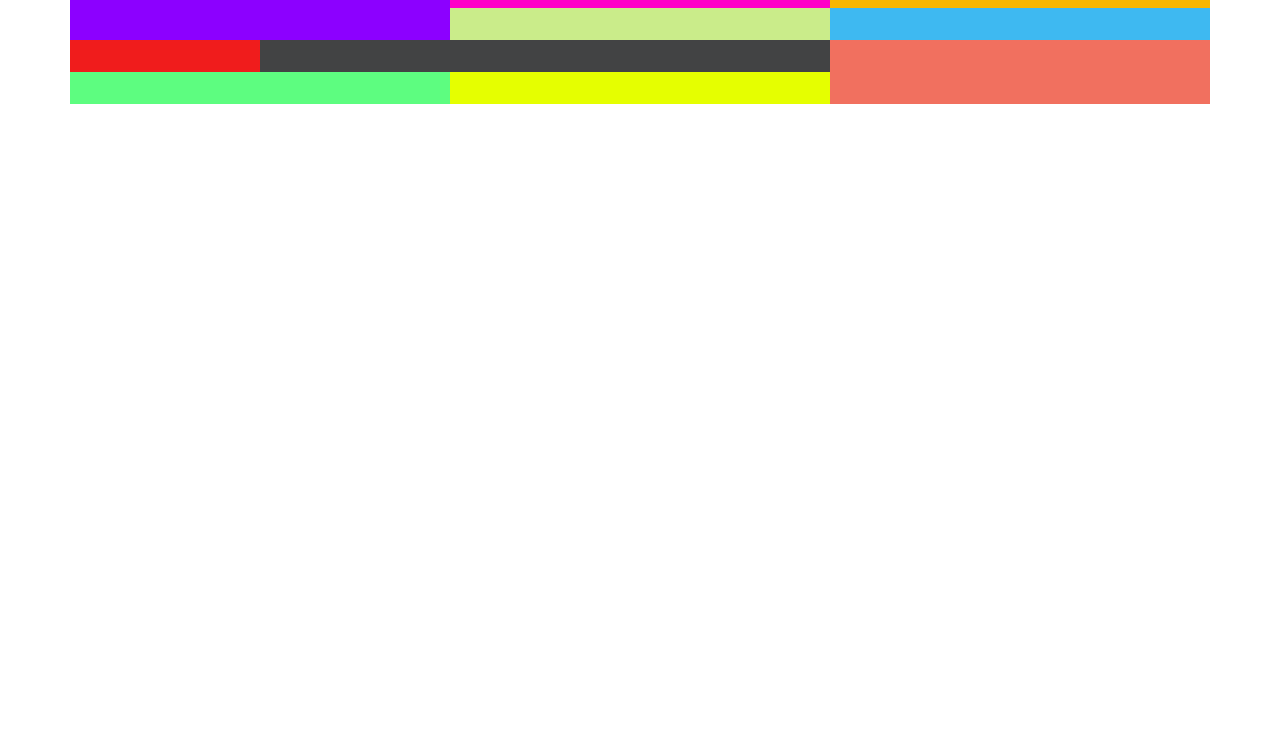
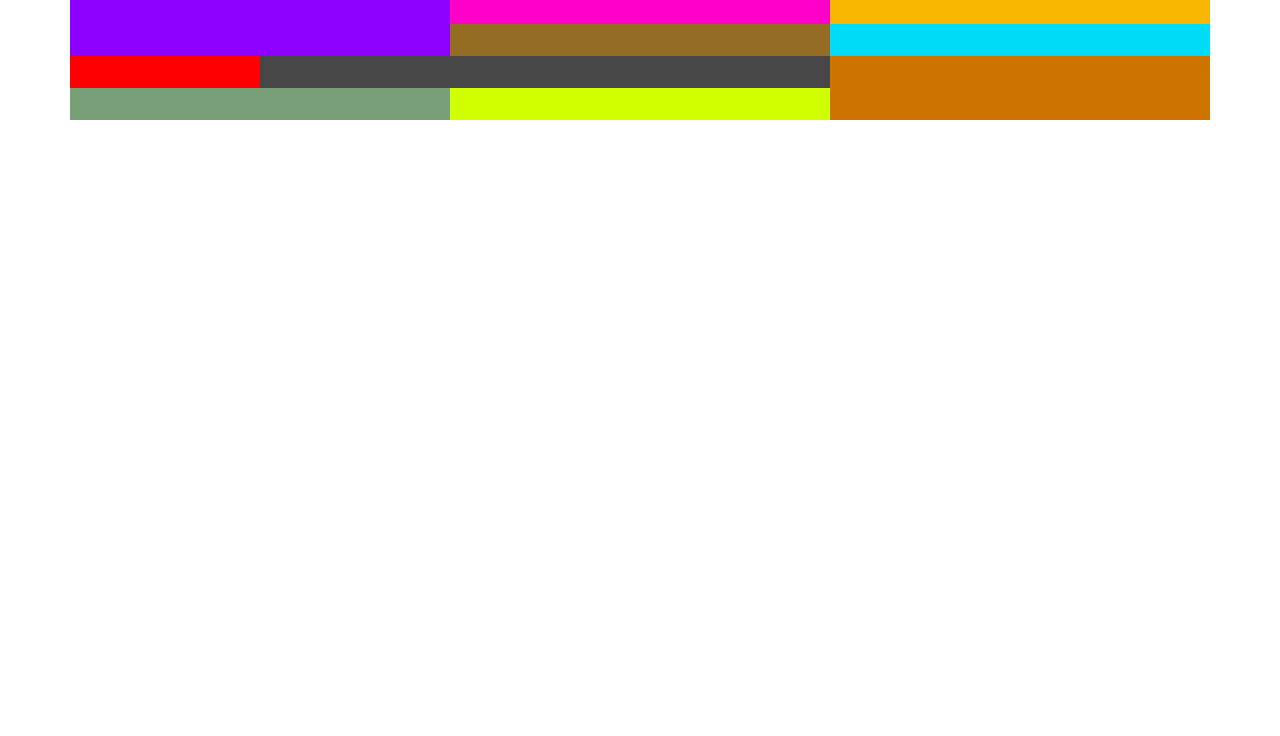
Before and after one commit to EduardoAntolin/Sesion2-Plataforma-Actividad-Grid, a plain HTML site: page Actividad 4/index.html in a window 1280 px wide. Shown: the part 64-800 px from the top of the page. Drawn offline with nearby package versions, Linux system fonts and the light colour scheme.

Commit message:
Commit el bueno
Comiit nuevo

```diff
--- a/Actividad 4/index.html
+++ b/Actividad 4/index.html
@@ -18,51 +18,83 @@
                 </div>
                 <div class="col-4" style="background-color: rgb(248, 182, 0);">
                 </div>
-                <div class="col-4  " style="background-color: rgb(140, 0, 255);">
-                    <p></p>
             </div>
-                   <div class="col-4 " style="background-color: rgb(202, 236, 138);">
-                   </div>
-                   <div class="col-4 " style="background-color: rgb(62, 185, 241);">
-                   </div>
+
+            <div class="row">
+
                 <div class="col-4 " style="background-color: rgb(140, 0, 255);">
                     <p></p>
                 </div>
-                   <div class="col-4 " style="background-color: rgb(202, 236, 138);">
+                <div class="col-4 " style="background-color: rgb(255, 0, 200);">
                 </div>
-                   <div class="col-4 " style="background-color: rgb(62, 185, 241);">
-                   </div>
-                   <div class="col-2" style="background-color: rgb(240, 28, 28);">
-                    <p></p>
-                   </div>
-                   <div class="col-6 " style="background-color: rgb(66, 67, 68);">
-                   </div>
-                   <div class="col-4 " style="background-color: rgb(241, 112, 95);">
-                   </div>
-                   <div class="col-2 " style="background-color: rgb(240, 28, 28);">
-                    <p></p>
-                   </div>
-                   <div class="col-6 " style="background-color: rgb(66, 67, 68);">
-                   </div>
-                   <div class="col-4 " style="background-color: rgb(241, 112, 95);">
-                   </div>
-                   <div class="col-4 " style="background-color: rgb(93, 253, 128);">
-                    <p></p>
-                   </div>
-                   <div class="col-4 " style="background-color: rgb(229, 255, 0);">
-                   </div>
-                   <div class="col-4" style="background-color: rgb(241, 112, 95);">
-                   </div>
-                   <div class="col-4 " style="background-color: rgb(93, 253, 128);">
-                    <p></p>
-                   </div>
-                   <div class="col-4 " style="background-color: rgb(229, 255, 0);">
-                    <p></p>
-                   </div>
-                   <div class="col-4 " style="background-color: rgb(241, 112, 95);">
+                <div class="col-4" style="background-color: rgb(248, 182, 0);">
                 </div>
             </div>
 
+            <div class="row">
+
+                <div class="col-4 " style="background-color: rgb(140, 0, 255);">
+                    <p></p>
+                </div>
+                <div class="col-4 " style="background-color: rgb(148, 108, 34);">
+                </div>
+                <div class="col-4" style="background-color: rgb(0, 219, 248);">
+                </div>
+            </div>
+
+            <div class="row">
+
+                <div class="col-4 " style="background-color: rgb(140, 0, 255);">
+                    <p></p>
+                </div>
+                <div class="col-4 " style="background-color: rgb(148, 108, 34);">
+                </div>
+                <div class="col-4" style="background-color: rgb(0, 219, 248);">
+                </div>
+            </div>
+
+
+            <div class="row">
+
+                <div class="col-2 " style="background-color: rgb(255, 0, 0);">
+                    <p></p>
+                </div>
+                <div class="col-6 " style="background-color: rgb(71, 71, 71);">
+                </div>
+                <div class="col-4" style="background-color: rgb(206, 117, 0);">
+                </div>
+            </div>
+
+            <div class="row">
+
+                <div class="col-2 " style="background-color: rgb(255, 0, 0);">
+                    <p></p>
+                </div>
+                <div class="col-6 " style="background-color: rgb(71, 71, 71);">
+                </div>
+                <div class="col-4" style="background-color: rgb(206, 117, 0);">
+                </div>
+            </div>
+
+            <div class="row">
+                <div class="col-4 " style="background-color: rgb(120, 160, 118);">
+                    <p></p>
+                </div>
+                <div class="col-4 " style="background-color: rgb(208, 255, 0);">
+                </div>
+                <div class="col-4" style="background-color: rgb(206, 117, 0);">
+                </div>
+            </div>
+
+            <div class="row">
+                <div class="col-4 " style="background-color: rgb(120, 160, 118);">
+                    <p></p>
+                </div>
+                <div class="col-4 " style="background-color: rgb(208, 255, 0);">
+                </div>
+                <div class="col-4" style="background-color: rgb(206, 117, 0);">
+                </div>
+            </div>
 
 
     <!-- JQUERY-->
```
Lines whose indentation alone changed are shown as unchanged.
